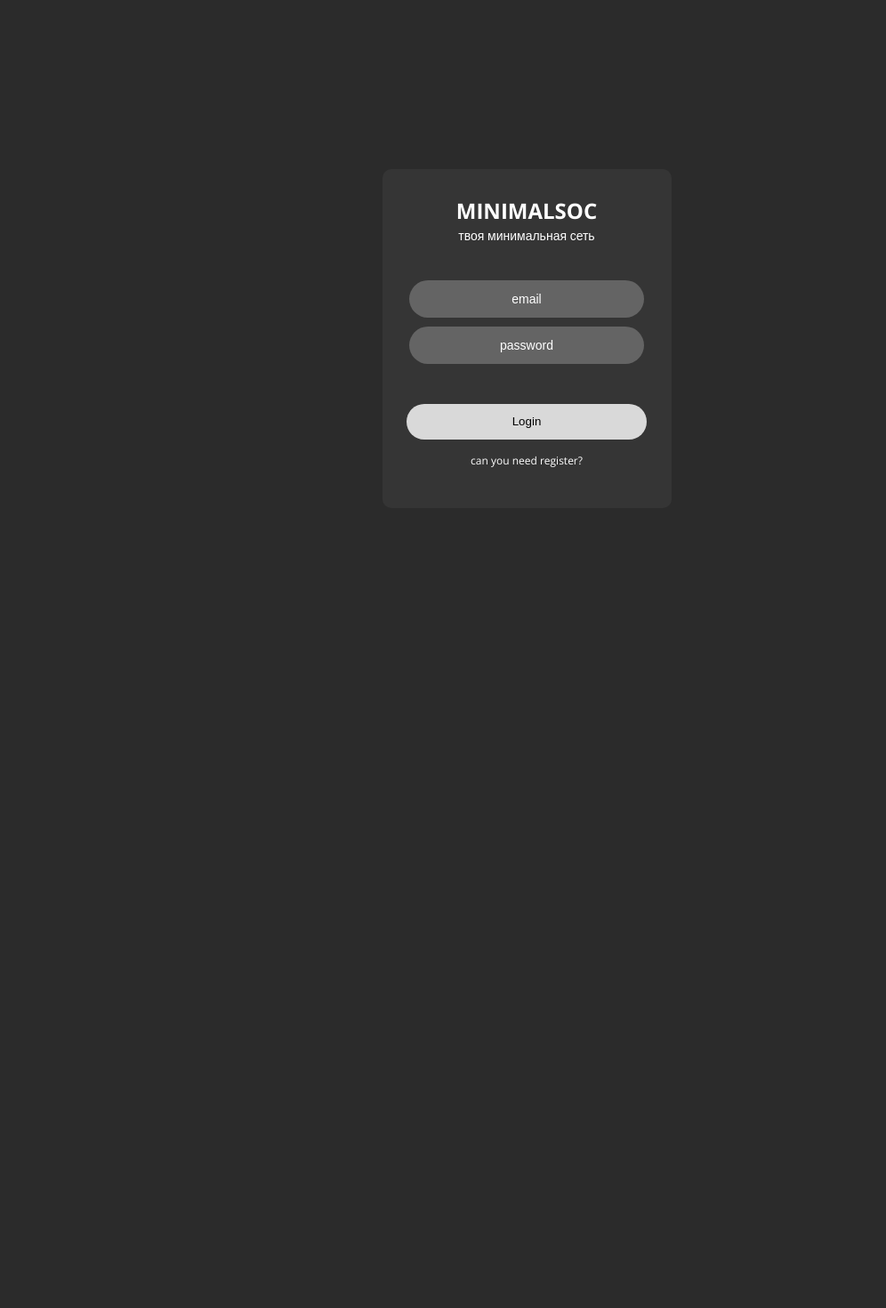
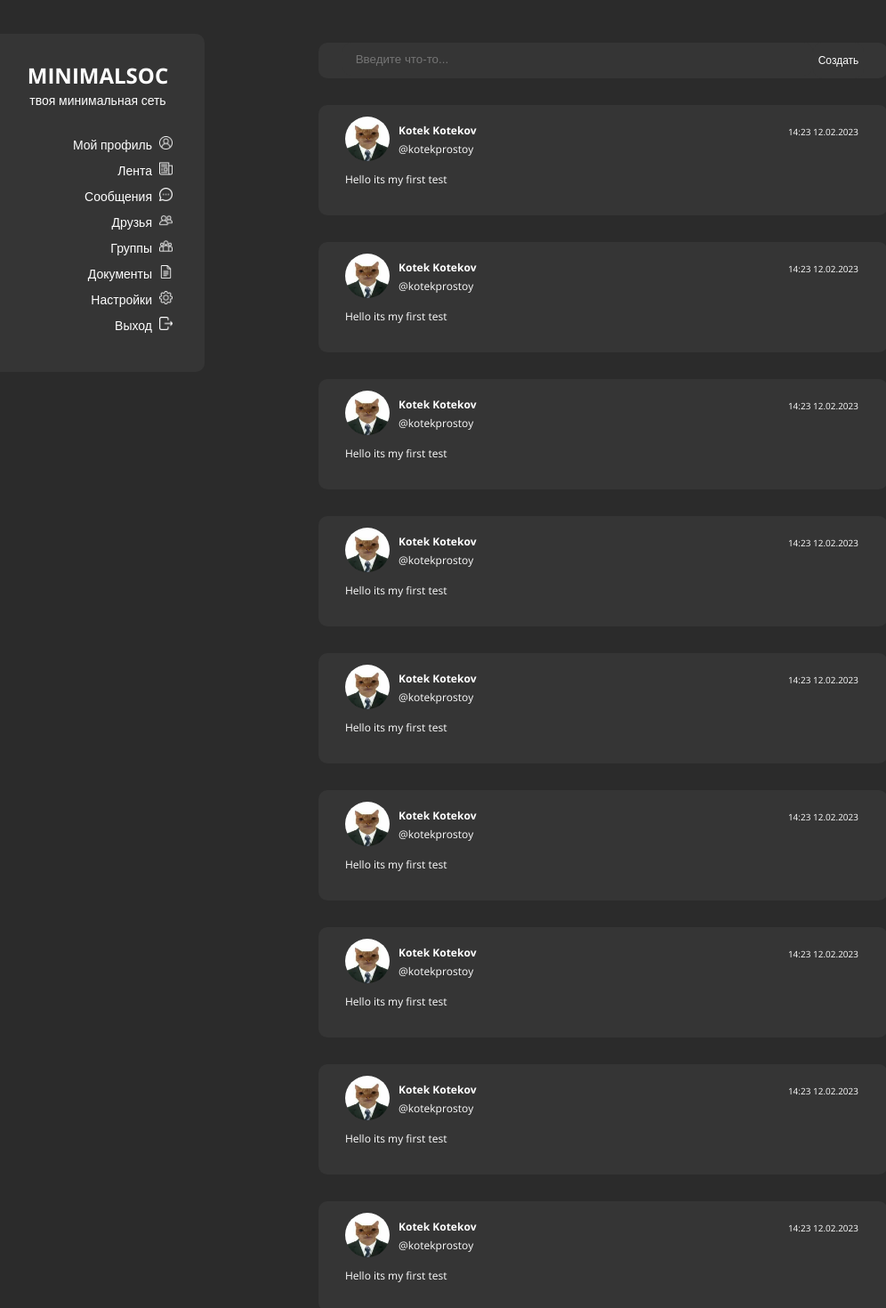
Before and after one commit to Introvert696/minimal-soc-frontend-new, a Vue app: page /feed in a window 1280 px wide. Shown: the top 1470 px of the page at 89% size, without its empty margins (48-1044 px from the left). Before the commit the page ends 800 px from the top, so only its background shows below. Built offline with nearby package versions, Linux system fonts and the light colour scheme.

Commit message:
создал страницу новостей

```diff
--- a/public/css/main.css
+++ b/public/css/main.css
@@ -87,6 +87,7 @@ a {
 /* LOGIN END */
 /* board start */
 .menu-board {
+  margin-top: 30px;
   width: 240px;
   height: 360px;
   background-color: #353535;
@@ -107,10 +108,11 @@ a {
 }
 .user-header-info {
   width: 60vw;
-  margin-left: 30px;
+  margin: auto;
   height: 300px;
   background-color: #353535;
   border-radius: 10px;
+  margin-top: 30px;
 }
 .profilecontent {
   margin: auto;
@@ -226,3 +228,11 @@ a {
   margin-right: 30px;
   padding-bottom: 20px;
 }
+.feedcontent {
+  margin-left: 30px;
+  margin-right: 30px;
+  display: flex;
+}
+.posts {
+  width: 70vw;
+}
--- a/src/router/index.js
+++ b/src/router/index.js
@@ -2,6 +2,7 @@ import { createRouter, createWebHistory } from "vue-router";
 import LoginView from "../views/LoginView";
 import RegisterView from "../views/RegisterView";
 import ProfileView from "../views/ProfileView";
+import FeedView from "../views/FeedView.vue";
 
 const routes = [
   {
@@ -37,7 +38,7 @@ const routes = [
   {
     path: "/feed",
     name: "feed",
-    component: LoginView,
+    component: FeedView,
   },
   {
     path: "/post/:id",
--- /dev/null
+++ b/src/views/FeedView.vue
@@ -0,0 +1,79 @@
+<template>
+  <div class="feedcontent">
+    <menuboard />
+    <div class="">
+      <createpostform />
+      <div class="posts">
+        <post
+          content="Hello its my first test"
+          namelastname="Kotek Kotekov"
+          login="kotekprostoy"
+          date="14:23 12.02.2023"
+        />
+        <post
+          content="Hello its my first test"
+          namelastname="Kotek Kotekov"
+          login="kotekprostoy"
+          date="14:23 12.02.2023"
+        />
+        <post
+          content="Hello its my first test"
+          namelastname="Kotek Kotekov"
+          login="kotekprostoy"
+          date="14:23 12.02.2023"
+        />
+        <post
+          content="Hello its my first test"
+          namelastname="Kotek Kotekov"
+          login="kotekprostoy"
+          date="14:23 12.02.2023"
+        />
+        <post
+          content="Hello its my first test"
+          namelastname="Kotek Kotekov"
+          login="kotekprostoy"
+          date="14:23 12.02.2023"
+        />
+        <post
+          content="Hello its my first test"
+          namelastname="Kotek Kotekov"
+          login="kotekprostoy"
+          date="14:23 12.02.2023"
+        />
+        <post
+          content="Hello its my first test"
+          namelastname="Kotek Kotekov"
+          login="kotekprostoy"
+          date="14:23 12.02.2023"
+        />
+        <post
+          content="Hello its my first test"
+          namelastname="Kotek Kotekov"
+          login="kotekprostoy"
+          date="14:23 12.02.2023"
+        />
+        <post
+          content="Hello its my first test"
+          namelastname="Kotek Kotekov"
+          login="kotekprostoy"
+          date="14:23 12.02.2023"
+        />
+      </div>
+    </div>
+  </div>
+</template>
+
+<script>
+import menuboard from "../components/menuboard.vue";
+import createpostform from "../components/profile/createpostform.vue";
+import post from "../components/post.vue";
+
+export default {
+  name: "FeedView",
+  components: {
+    menuboard,
+    createpostform,
+    post,
+  },
+};
+</script>
```
Also changed, not shown: src/views/MailView.vue (added).
